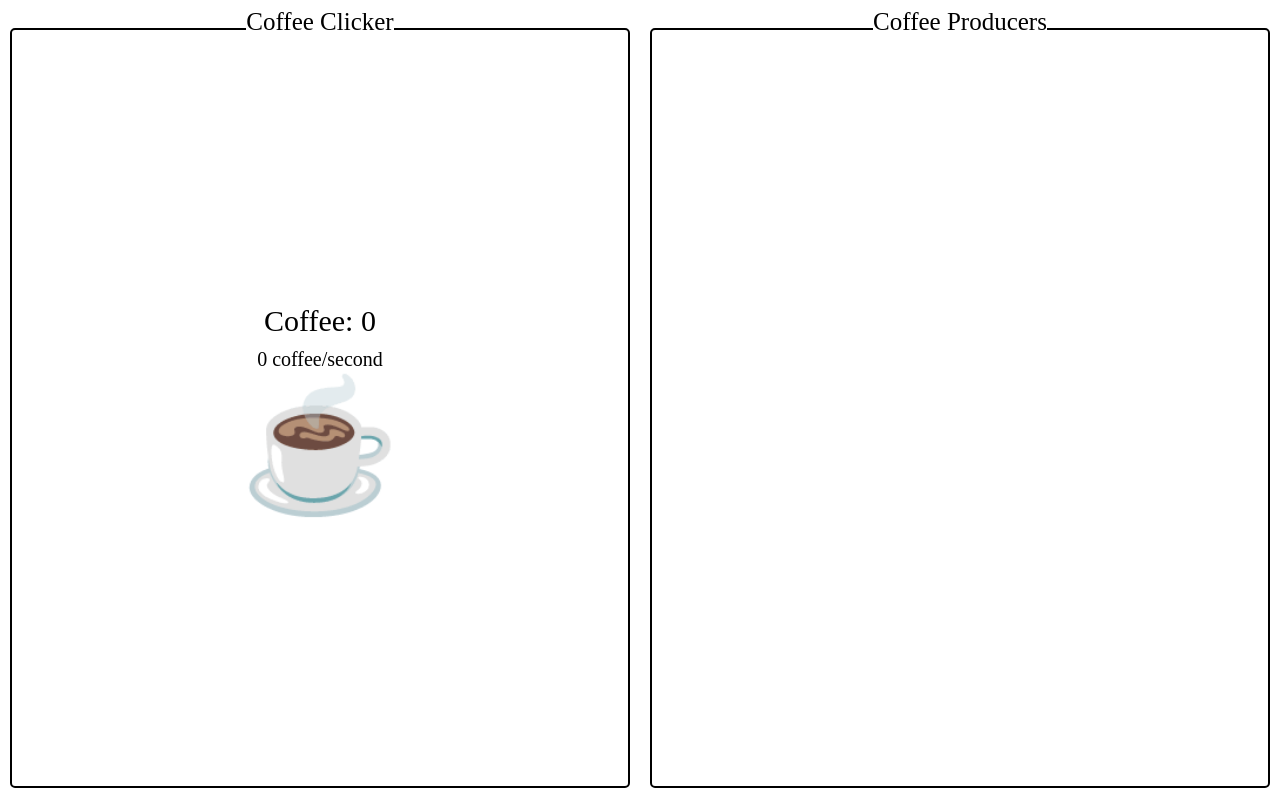
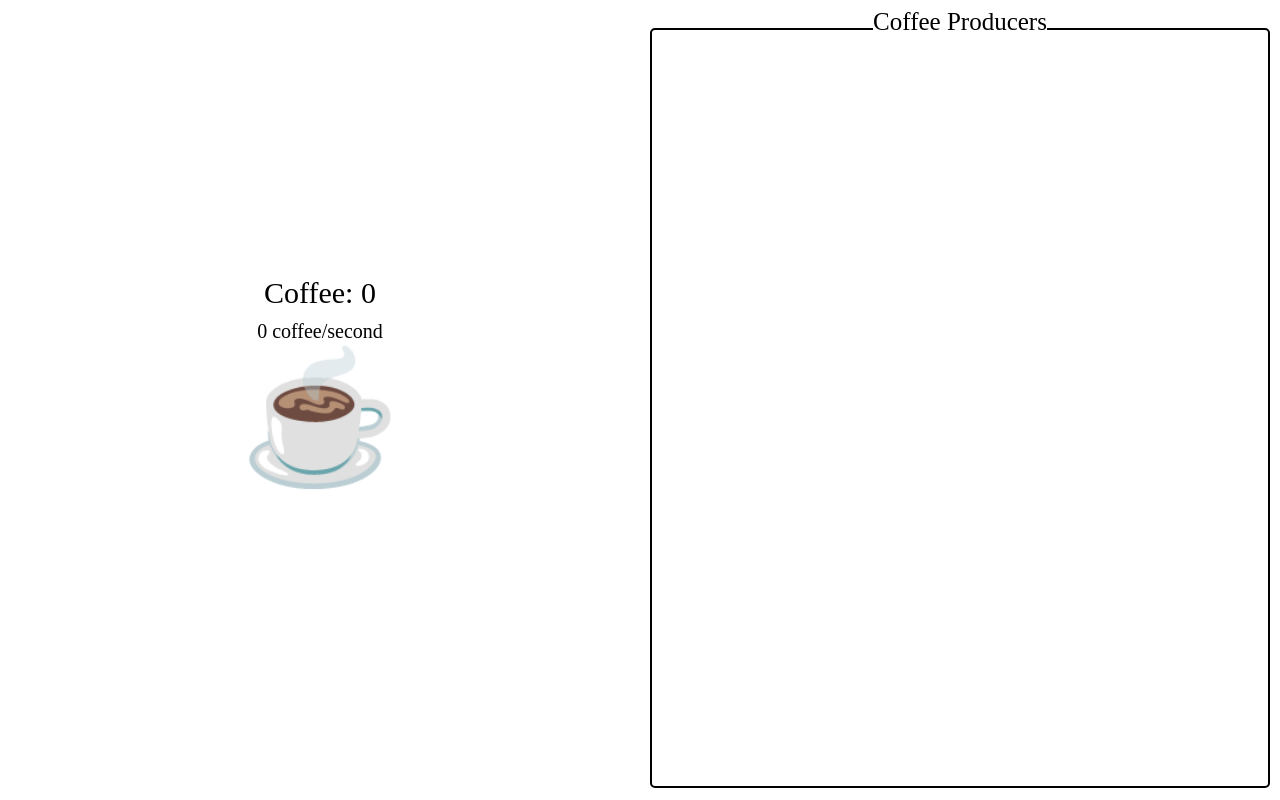
Before and after one commit to russellkerns/dom_homework, a website: page index.html in a window 1280 px wide. Drawn offline with Linux system fonts and the light colour scheme.

Commit message:
change style to get rid of left column border and header

```diff
--- a/index.html
+++ b/index.html
@@ -10,7 +10,6 @@
 <body>
   <div class="column-container">
     <div class="column">
-      <div class="column-header">Coffee Clicker</div>
       <div class="container left">
         <div class="counter-container">Coffee: <span id="coffee_counter">0</span></div>
         <div class="cps-container"><span id="cps">0</span> coffee/second</div>
--- a/style.css
+++ b/style.css
@@ -20,8 +20,6 @@ body {
 }
 
 .container {
-  border: 2px black solid;
-  border-radius: 5px;
   width: 100%;
   height: calc(100vh - 40px);
 }
@@ -56,6 +54,8 @@ body {
 .container.right {
   padding: 10px;
   overflow: auto;
+  border: 2px black solid;
+  border-radius: 5px;
 }
 
 .container.right > div {
```
